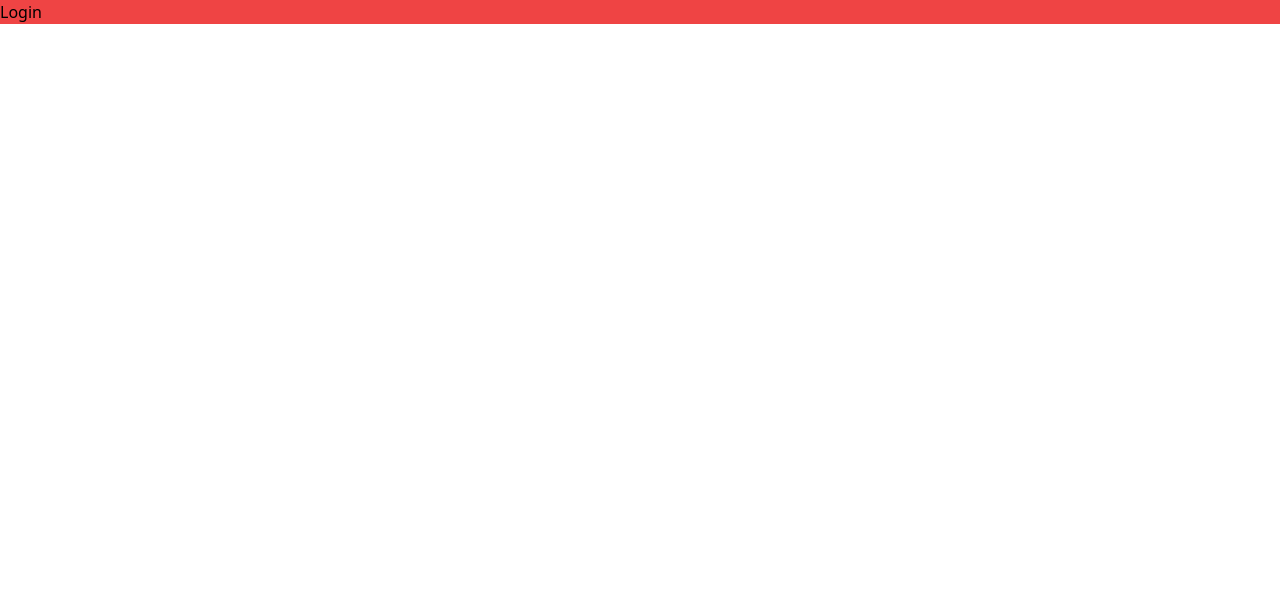
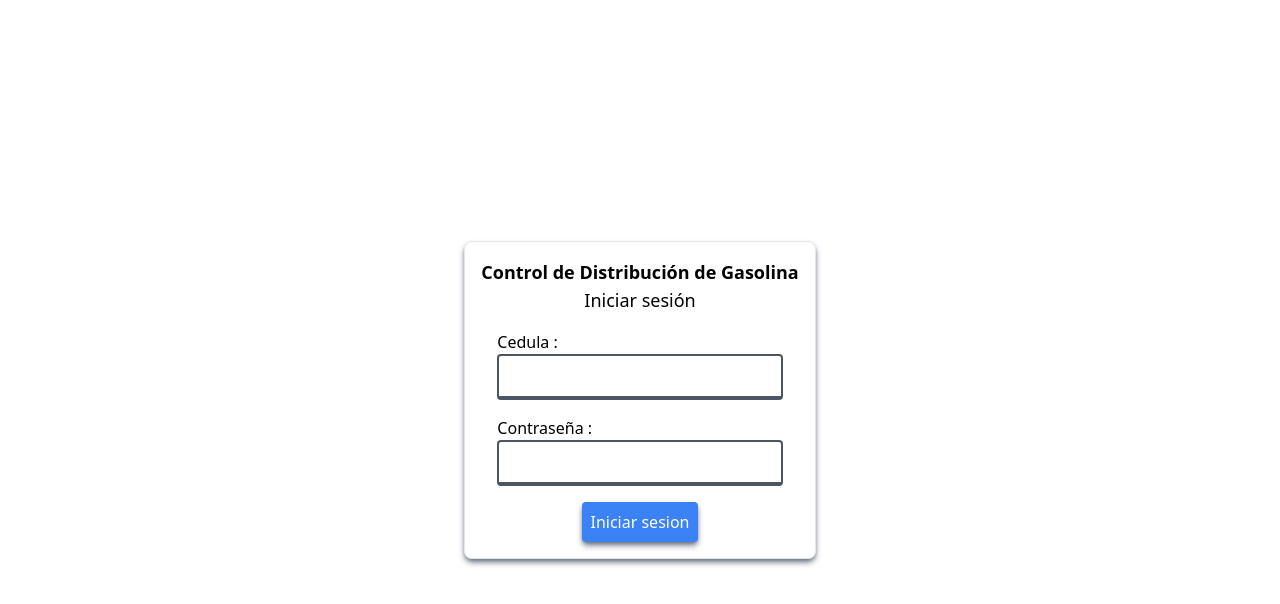
Before and after one commit to LeonLLB/control-gasolinera-front, a Vue app: page /login in a window 1280 px wide. Shown: the top 604 px of the page. Built offline with nearby package versions, Linux system fonts and the light colour scheme.

Commit message:
Login form

```diff
--- a/package.json
+++ b/package.json
@@ -6,10 +6,11 @@
   "scripts": {
     "dev": "vite",
     "build": "vue-tsc && vite build",
-    "tw:dev":"tailwindcss -i ./src/tw.css -o ./src/style.css --watch",
+    "tw:dev": "tailwindcss -i ./src/tw.css -o ./src/style.css --watch",
     "preview": "vite preview"
   },
   "dependencies": {
+    "notiflix": "^3.2.6",
     "tailwindcss": "^3.2.4",
     "vue": "^3.2.45",
     "vue-router": "^4.1.6"
--- a/src/App.vue
+++ b/src/App.vue
@@ -3,7 +3,7 @@
 </script>
 
 <template>
-  <div class="bg-red-500">
+  <div>
     <RouterView></RouterView>
   </div>
 </template>
--- /dev/null
+++ b/src/components/CenterBox.vue
@@ -0,0 +1,7 @@
+<template>
+    <div class="h-screen w-screen flex flex-row justify-center">
+        <div class="flex flex-col justify-center">
+            <slot/>
+        </div>
+    </div>
+</template>
--- /dev/null
+++ b/src/components/FormInput.vue
@@ -0,0 +1,31 @@
+<template>
+    <div class="m-4 flex flex-col justify-start">
+        <label :for="inputName">{{ labelText }} :</label>
+        <input
+            class="
+                border-x-2 border-t-2 border-b-4
+                p-2 rounded
+                duration-300 outline-none
+                border-gray-600 focus:border-blue-400
+                "
+            :type="inputType"
+            :id="inputName"
+            :name="inputName"
+            :value="modelValue"
+            @change="emit('update:modelValue',($event.target as any).value)"
+        >
+    </div>
+</template>
+
+<script lang="ts" setup>
+
+    const emit = defineEmits(['update:modelValue'])
+
+    const {labelText,modelValue,inputType,inputName} = defineProps({
+        modelValue: String,
+        inputType: String,
+        labelText: String,
+        inputName: String
+    })
+
+</script>
--- /dev/null
+++ b/src/pages/Litraje.vue
@@ -0,0 +1,3 @@
+<template>
+    Litraje
+</template>
--- /dev/null
+++ b/src/pages/Login.vue
@@ -0,0 +1,29 @@
+
+<script lang="ts" setup>
+import CenterBox from '../components/CenterBox.vue';
+import FormInput from '../components/FormInput.vue';
+
+const form = {
+    cedula: '',
+    clave: ''
+}
+
+const onSubmit = (e: Event ) => {
+    e.preventDefault()
+}
+
+</script>
+
+<template>
+    <CenterBox>
+        <form @submit="onSubmit" class="p-4 border border-gray-2 rounded-lg shadow-gray-500 shadow-md ">
+            <h1 class="text-lg font-semibold">Control de Distribución de Gasolina</h1>
+            <span class="w-full flex flex-row justify-center text-lg">Iniciar sesión</span>
+            <FormInput v-model="form.cedula" input-name="cedula" input-type="number" label-text="Cedula"/>
+            <FormInput v-model="form.clave" input-name="clave" input-type="password" label-text="Contraseña"/>
+            <div class="flex flex-row justify-center w-full">
+                <button class="shadow-md shadow-gray-500 transition-all duration-100 bg-blue-500 p-2 rounded text-white hover:bg-blue-600 active:bg-blue-400 active:scale-95" type="submit">Iniciar sesion</button>
+            </div>
+        </form>
+    </CenterBox>
+</template>
--- a/src/router.ts
+++ b/src/router.ts
@@ -1,8 +1,10 @@
 import { createRouter, createWebHistory, RouteLocation, RouteRecordRaw } from "vue-router"
+import Login from './pages/Login.vue'
+import Litraje from './pages/Litraje.vue'
 
 const routes: RouteRecordRaw[] = [
-    {path:'/login',component:{ template: '<div>Login</div>' }},
-    {path:'/distribucion',component:{ template: '<div>Distribucion</div>' }},
+    {path:'/login',component:Login},
+    {path:'/distribucion',component:Litraje },
     {path:'/:pathMatch(.*)',redirect(to) {
         return {path:'/login'}
     },}
--- a/src/style.css
+++ b/src/style.css
@@ -513,7 +513,321 @@ video {
   --tw-backdrop-sepia:  ;
 }
 
-.bg-red-500 {
+.m-4 {
+  margin: 1rem;
+}
+
+.flex {
+  display: flex;
+}
+
+.h-screen {
+  height: 100vh;
+}
+
+.w-screen {
+  width: 100vw;
+}
+
+.w-full {
+  width: 100%;
+}
+
+.flex-row {
+  flex-direction: row;
+}
+
+.flex-col {
+  flex-direction: column;
+}
+
+.items-center {
+  align-items: center;
+}
+
+.justify-start {
+  justify-content: flex-start;
+}
+
+.justify-center {
+  justify-content: center;
+}
+
+.space-y-2 > :not([hidden]) ~ :not([hidden]) {
+  --tw-space-y-reverse: 0;
+  margin-top: calc(0.5rem * calc(1 - var(--tw-space-y-reverse)));
+  margin-bottom: calc(0.5rem * var(--tw-space-y-reverse));
+}
+
+.space-y-1 > :not([hidden]) ~ :not([hidden]) {
+  --tw-space-y-reverse: 0;
+  margin-top: calc(0.25rem * calc(1 - var(--tw-space-y-reverse)));
+  margin-bottom: calc(0.25rem * var(--tw-space-y-reverse));
+}
+
+.space-y-4 > :not([hidden]) ~ :not([hidden]) {
+  --tw-space-y-reverse: 0;
+  margin-top: calc(1rem * calc(1 - var(--tw-space-y-reverse)));
+  margin-bottom: calc(1rem * var(--tw-space-y-reverse));
+}
+
+.rounded-lg {
+  border-radius: 0.5rem;
+}
+
+.rounded-md {
+  border-radius: 0.375rem;
+}
+
+.rounded-sm {
+  border-radius: 0.125rem;
+}
+
+.rounded {
+  border-radius: 0.25rem;
+}
+
+.border {
+  border-width: 1px;
+}
+
+.border-x-2 {
+  border-left-width: 2px;
+  border-right-width: 2px;
+}
+
+.border-b {
+  border-bottom-width: 1px;
+}
+
+.border-b-4 {
+  border-bottom-width: 4px;
+}
+
+.border-b-2 {
+  border-bottom-width: 2px;
+}
+
+.border-t-2 {
+  border-top-width: 2px;
+}
+
+.border-black {
+  --tw-border-opacity: 1;
+  border-color: rgb(0 0 0 / var(--tw-border-opacity));
+}
+
+.border-gray-400 {
+  --tw-border-opacity: 1;
+  border-color: rgb(156 163 175 / var(--tw-border-opacity));
+}
+
+.border-gray-600 {
+  --tw-border-opacity: 1;
+  border-color: rgb(75 85 99 / var(--tw-border-opacity));
+}
+
+.bg-blue-400 {
   --tw-bg-opacity: 1;
-  background-color: rgb(239 68 68 / var(--tw-bg-opacity));
+  background-color: rgb(96 165 250 / var(--tw-bg-opacity));
 }
+
+.bg-blue-600 {
+  --tw-bg-opacity: 1;
+  background-color: rgb(37 99 235 / var(--tw-bg-opacity));
+}
+
+.bg-blue-500 {
+  --tw-bg-opacity: 1;
+  background-color: rgb(59 130 246 / var(--tw-bg-opacity));
+}
+
+.p-4 {
+  padding: 1rem;
+}
+
+.p-3 {
+  padding: 0.75rem;
+}
+
+.p-2 {
+  padding: 0.5rem;
+}
+
+.text-center {
+  text-align: center;
+}
+
+.text-lg {
+  font-size: 1.125rem;
+  line-height: 1.75rem;
+}
+
+.font-bold {
+  font-weight: 700;
+}
+
+.font-semibold {
+  font-weight: 600;
+}
+
+.text-white {
+  --tw-text-opacity: 1;
+  color: rgb(255 255 255 / var(--tw-text-opacity));
+}
+
+.shadow-lg {
+  --tw-shadow: 0 10px 15px -3px rgb(0 0 0 / 0.1), 0 4px 6px -4px rgb(0 0 0 / 0.1);
+  --tw-shadow-colored: 0 10px 15px -3px var(--tw-shadow-color), 0 4px 6px -4px var(--tw-shadow-color);
+  box-shadow: var(--tw-ring-offset-shadow, 0 0 #0000), var(--tw-ring-shadow, 0 0 #0000), var(--tw-shadow);
+}
+
+.shadow-md {
+  --tw-shadow: 0 4px 6px -1px rgb(0 0 0 / 0.1), 0 2px 4px -2px rgb(0 0 0 / 0.1);
+  --tw-shadow-colored: 0 4px 6px -1px var(--tw-shadow-color), 0 2px 4px -2px var(--tw-shadow-color);
+  box-shadow: var(--tw-ring-offset-shadow, 0 0 #0000), var(--tw-ring-shadow, 0 0 #0000), var(--tw-shadow);
+}
+
+.shadow-sm {
+  --tw-shadow: 0 1px 2px 0 rgb(0 0 0 / 0.05);
+  --tw-shadow-colored: 0 1px 2px 0 var(--tw-shadow-color);
+  box-shadow: var(--tw-ring-offset-shadow, 0 0 #0000), var(--tw-ring-shadow, 0 0 #0000), var(--tw-shadow);
+}
+
+.shadow {
+  --tw-shadow: 0 1px 3px 0 rgb(0 0 0 / 0.1), 0 1px 2px -1px rgb(0 0 0 / 0.1);
+  --tw-shadow-colored: 0 1px 3px 0 var(--tw-shadow-color), 0 1px 2px -1px var(--tw-shadow-color);
+  box-shadow: var(--tw-ring-offset-shadow, 0 0 #0000), var(--tw-ring-shadow, 0 0 #0000), var(--tw-shadow);
+}
+
+.shadow-none {
+  --tw-shadow: 0 0 #0000;
+  --tw-shadow-colored: 0 0 #0000;
+  box-shadow: var(--tw-ring-offset-shadow, 0 0 #0000), var(--tw-ring-shadow, 0 0 #0000), var(--tw-shadow);
+}
+
+.shadow-black {
+  --tw-shadow-color: #000;
+  --tw-shadow: var(--tw-shadow-colored);
+}
+
+.shadow-gray-400 {
+  --tw-shadow-color: #9ca3af;
+  --tw-shadow: var(--tw-shadow-colored);
+}
+
+.shadow-gray-600 {
+  --tw-shadow-color: #4b5563;
+  --tw-shadow: var(--tw-shadow-colored);
+}
+
+.shadow-gray-500 {
+  --tw-shadow-color: #6b7280;
+  --tw-shadow: var(--tw-shadow-colored);
+}
+
+.outline-none {
+  outline: 2px solid transparent;
+  outline-offset: 2px;
+}
+
+.drop-shadow-lg {
+  --tw-drop-shadow: drop-shadow(0 10px 8px rgb(0 0 0 / 0.04)) drop-shadow(0 4px 3px rgb(0 0 0 / 0.1));
+  filter: var(--tw-blur) var(--tw-brightness) var(--tw-contrast) var(--tw-grayscale) var(--tw-hue-rotate) var(--tw-invert) var(--tw-saturate) var(--tw-sepia) var(--tw-drop-shadow);
+}
+
+.transition-colors {
+  transition-property: color, background-color, border-color, text-decoration-color, fill, stroke;
+  transition-timing-function: cubic-bezier(0.4, 0, 0.2, 1);
+  transition-duration: 150ms;
+}
+
+.transition-all {
+  transition-property: all;
+  transition-timing-function: cubic-bezier(0.4, 0, 0.2, 1);
+  transition-duration: 150ms;
+}
+
+.transition-shadow {
+  transition-property: box-shadow;
+  transition-timing-function: cubic-bezier(0.4, 0, 0.2, 1);
+  transition-duration: 150ms;
+}
+
+.duration-300 {
+  transition-duration: 300ms;
+}
+
+.duration-100 {
+  transition-duration: 100ms;
+}
+
+.duration-75 {
+  transition-duration: 75ms;
+}
+
+.hover\:border-blue-400:hover {
+  --tw-border-opacity: 1;
+  border-color: rgb(96 165 250 / var(--tw-border-opacity));
+}
+
+.hover\:bg-blue-600:hover {
+  --tw-bg-opacity: 1;
+  background-color: rgb(37 99 235 / var(--tw-bg-opacity));
+}
+
+.hover\:shadow-lg:hover {
+  --tw-shadow: 0 10px 15px -3px rgb(0 0 0 / 0.1), 0 4px 6px -4px rgb(0 0 0 / 0.1);
+  --tw-shadow-colored: 0 10px 15px -3px var(--tw-shadow-color), 0 4px 6px -4px var(--tw-shadow-color);
+  box-shadow: var(--tw-ring-offset-shadow, 0 0 #0000), var(--tw-ring-shadow, 0 0 #0000), var(--tw-shadow);
+}
+
+.focus\:border-blue-400:focus {
+  --tw-border-opacity: 1;
+  border-color: rgb(96 165 250 / var(--tw-border-opacity));
+}
+
+.focus\:shadow-md:focus {
+  --tw-shadow: 0 4px 6px -1px rgb(0 0 0 / 0.1), 0 2px 4px -2px rgb(0 0 0 / 0.1);
+  --tw-shadow-colored: 0 4px 6px -1px var(--tw-shadow-color), 0 2px 4px -2px var(--tw-shadow-color);
+  box-shadow: var(--tw-ring-offset-shadow, 0 0 #0000), var(--tw-ring-shadow, 0 0 #0000), var(--tw-shadow);
+}
+
+.focus\:shadow-lg:focus {
+  --tw-shadow: 0 10px 15px -3px rgb(0 0 0 / 0.1), 0 4px 6px -4px rgb(0 0 0 / 0.1);
+  --tw-shadow-colored: 0 10px 15px -3px var(--tw-shadow-color), 0 4px 6px -4px var(--tw-shadow-color);
+  box-shadow: var(--tw-ring-offset-shadow, 0 0 #0000), var(--tw-ring-shadow, 0 0 #0000), var(--tw-shadow);
+}
+
+.focus\:shadow-xl:focus {
+  --tw-shadow: 0 20px 25px -5px rgb(0 0 0 / 0.1), 0 8px 10px -6px rgb(0 0 0 / 0.1);
+  --tw-shadow-colored: 0 20px 25px -5px var(--tw-shadow-color), 0 8px 10px -6px var(--tw-shadow-color);
+  box-shadow: var(--tw-ring-offset-shadow, 0 0 #0000), var(--tw-ring-shadow, 0 0 #0000), var(--tw-shadow);
+}
+
+.focus\:shadow-2xl:focus {
+  --tw-shadow: 0 25px 50px -12px rgb(0 0 0 / 0.25);
+  --tw-shadow-colored: 0 25px 50px -12px var(--tw-shadow-color);
+  box-shadow: var(--tw-ring-offset-shadow, 0 0 #0000), var(--tw-ring-shadow, 0 0 #0000), var(--tw-shadow);
+}
+
+.focus\:drop-shadow-md:focus {
+  --tw-drop-shadow: drop-shadow(0 4px 3px rgb(0 0 0 / 0.07)) drop-shadow(0 2px 2px rgb(0 0 0 / 0.06));
+  filter: var(--tw-blur) var(--tw-brightness) var(--tw-contrast) var(--tw-grayscale) var(--tw-hue-rotate) var(--tw-invert) var(--tw-saturate) var(--tw-sepia) var(--tw-drop-shadow);
+}
+
+.active\:scale-95:active {
+  --tw-scale-x: .95;
+  --tw-scale-y: .95;
+  transform: translate(var(--tw-translate-x), var(--tw-translate-y)) rotate(var(--tw-rotate)) skewX(var(--tw-skew-x)) skewY(var(--tw-skew-y)) scaleX(var(--tw-scale-x)) scaleY(var(--tw-scale-y));
+}
+
+.active\:border-blue-400:active {
+  --tw-border-opacity: 1;
+  border-color: rgb(96 165 250 / var(--tw-border-opacity));
+}
+
+.active\:bg-blue-400:active {
+  --tw-bg-opacity: 1;
+  background-color: rgb(96 165 250 / var(--tw-bg-opacity));
+}
```
Also changed, not shown: src/services/notiflix.service.ts (added), 1 other file (tests, documents, lock files or other folders).
